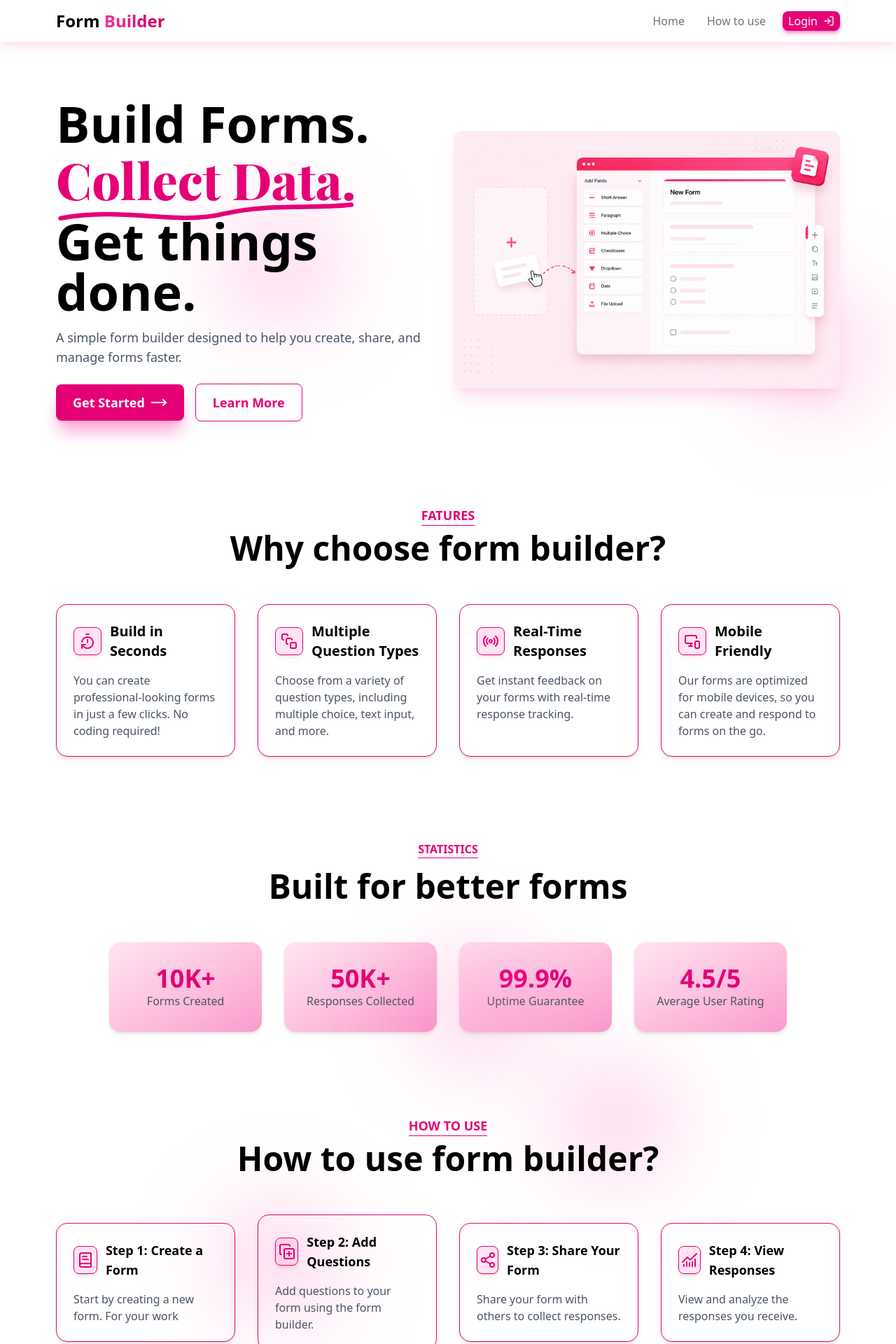
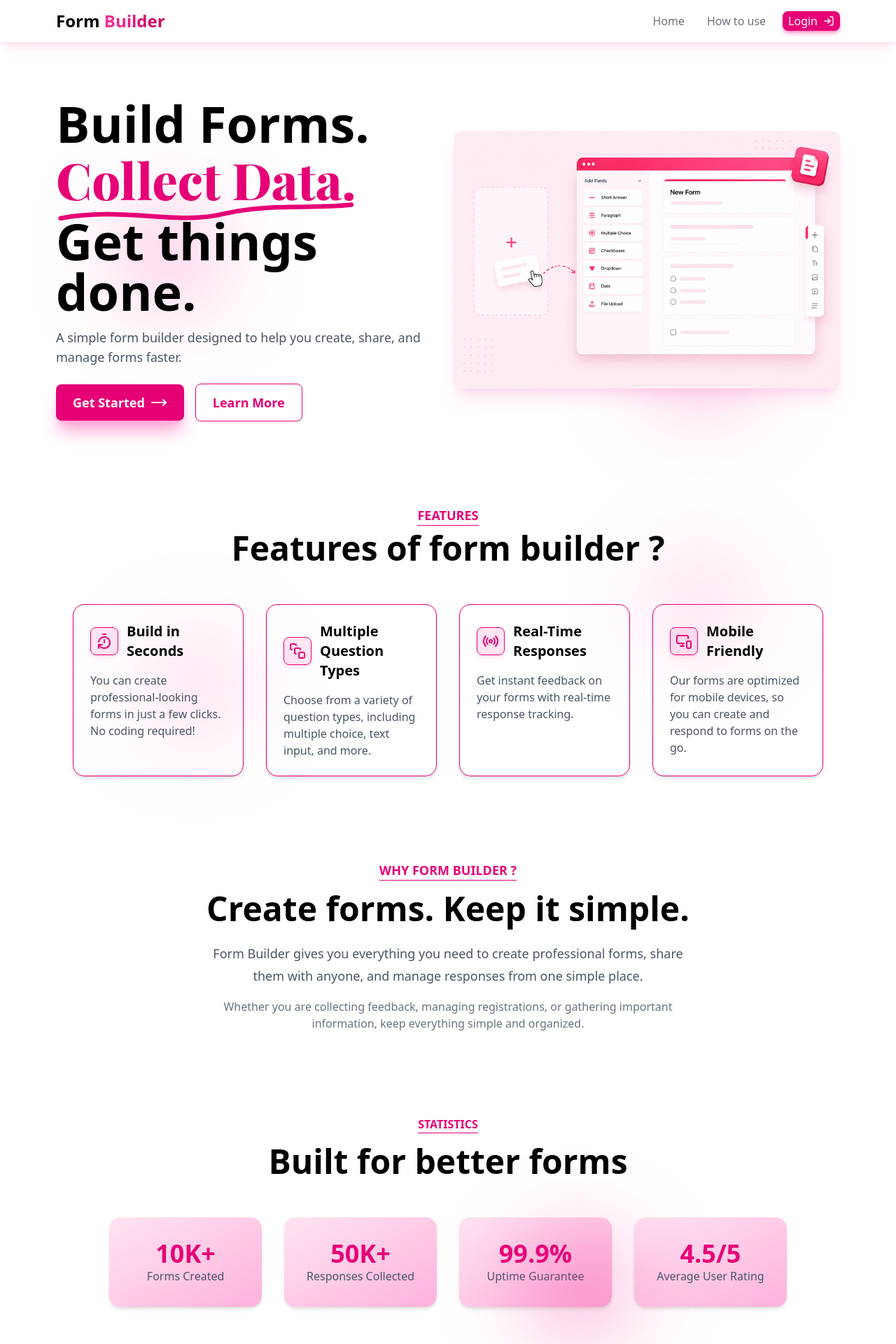
Before and after one commit to Shuhel15/Form-Builder, a Next.js app: page / in a window 1280 px wide. Shown: the top 1920 px of the page at 70% size. Built offline with nearby package versions, Linux system fonts and the light colour scheme; no server answers; a web font is replaced by a local one.

Commit message:
New section added in home page

```diff
--- a/src/app/dashboard/forms/[formId]/responses/[submissionId]/page.tsx
+++ b/src/app/dashboard/forms/[formId]/responses/[submissionId]/page.tsx
@@ -69,7 +69,7 @@ export default async function IndividualResponsePage({
         </p>
       </div>
 
-      {/* Questions & Answers */}
+      {/* Ques and ans */}
       <div className="space-y-5">
         {form.questions.map((question, index) => {
           const answer = answers[question.id];
--- a/src/app/dashboard/page.tsx
+++ b/src/app/dashboard/page.tsx
@@ -97,7 +97,7 @@ export default async function Dashboard() {
           <h2 className="mt-2 text-3xl font-bold">{totalResponses}</h2>
 
           <Link
-            href="/forms"
+            href="/dashboard/forms?filter=responses"
             className="group mt-2 flex flex-row items-center justify-between gap-1 rounded-2xl border border-pink-400 bg-pink-300/30 px-2 py-0.5 text-xs text-pink-600 md:text-sm"
           >
             View Responses
@@ -114,7 +114,7 @@ export default async function Dashboard() {
           <h2 className="mt-2 text-3xl font-bold">{publishedForms}</h2>
 
           <Link
-            href="/forms"
+            href="/dashboard/forms?filter=published"
             className="group mt-2 flex flex-row items-center justify-between gap-1 rounded-2xl border border-pink-400 bg-pink-300/30 px-2 py-0.5 text-xs text-pink-600 md:text-sm"
           >
             View Published
--- a/src/app/globals.css
+++ b/src/app/globals.css
@@ -1 +1,5 @@
 @import "tailwindcss";
+
+html {
+  scroll-behavior: smooth;
+}
--- a/src/app/layout.tsx
+++ b/src/app/layout.tsx
@@ -1,7 +1,7 @@
 import type { Metadata } from "next";
 import "./globals.css";
-import Navbar from "@/components/Navbar";
-import Footer from "@/components/Footer";
+import Navbar from "@/components/ui/Navbar";
+import Footer from "@/components/ui/Footer";
 
 
 
--- a/src/app/page.tsx
+++ b/src/app/page.tsx
@@ -1,19 +1,21 @@
 import CTA from "@/components/Home/CTA";
 import Features from "@/components/Home/Features";
-import Home from "@/components/Home/Home";
+import Hero from "@/components/Home/Hero";
 import HowToUse from "@/components/Home/HowToUse";
 import Statistics from "@/components/Home/Statistics";
+import WhyFormBuilder from "@/components/Home/WhyFormBuilder";
 
 function page() {
   return (
-    <>
-      <Home />
+<main >
+      <Hero/>
       <Features />
+      <WhyFormBuilder/>
       <Statistics />
       <HowToUse/>
       <CTA/>
 
-    </>
+</main>
   );
 }
 
--- a/src/components/Home/Features.tsx
+++ b/src/components/Home/Features.tsx
@@ -35,16 +35,17 @@ export default function Features() {
   return (
     <section
       id="features"
-      className="relative mt-30 flex w-full flex-col items-center justify-center gap-4"
+      className="relative mt-30 flex w-full flex-col items-center justify-center gap-4 px-4 md:px-6"
     >
-      <div className="pointer-events-none absolute left-60  top-250 h-40 w-40 rounded-full bg-pink-400/30 blur-3xl" />
-      <div className="pointer-events-none absolute right-0 top-200 h-40 w-40 rounded-full bg-pink-400/30 blur-3xl md:right-60" />{" "}
+      <div className="pointer-events-none absolute left-50 md:top-1/2 h-32 w-32 -translate-x-1/2 rounded-full bg-pink-400/30 blur-3xl" />
+
+      <div className="pointer-events-none absolute md:right-50 md:top-1/5 h-32 w-32 translate-x-1/2 rounded-full bg-pink-400/30 blur-3xl" />
       <div className="flex relative z-10 flex-col items-center justify-center gap-2">
         <p className="text-lg text-pink-600 font-semibold border-b border-pink-600">
-          FATURES
+          FEATURES
         </p>
         <h1 className="text-5xl text-black font-extrabold text-center">
-          Why choose form builder?
+         Features of form builder ?
         </h1>
       </div>
       <div className="mt-10 grid w-full grid-cols-1 gap-8 md:grid-cols-2 lg:grid-cols-4">
--- a/src/components/Home/Home.tsx
+++ b/src/components/Home/Hero.tsx
@@ -9,15 +9,14 @@ const playfair = Playfair_Display({
   style: ["italic"],
 });
 
-export default async function Home() {
+export default async function Hero() {
   const session = await auth();
 
   return (
     <div className="relative mt-20 grid grid-cols-1 items-center gap-4 md:grid-cols-2">
-      <div className="pointer-events-none absolute left-60  top-40 h-40 w-40 rounded-full bg-pink-400/30 blur-3xl" />
-
+<div className="pointer-events-none absolute left-30 top-20 h-32 w-32 -translate-x-1/2 rounded-full bg-pink-400/50 blur-3xl md:left-40 md:top-40" />
       <div className="relative z-10">
-        <h1 className=" text-4xl md:text-7xl font-extrabold">
+        <h1 className=" text-5xl md:text-7xl font-extrabold">
           Build Forms.
           <br />
           <span
@@ -56,17 +55,17 @@ export default async function Home() {
             <MoveRight className="group-hover:transition-transform group-hover:translate-x-1 " />
           </Link>
 
-          <button
+          <Link
+          href={"#why"}
             className="mt-6 ml-4 rounded-lg border border-pink-600 px-6 py-3 text-lg font-semibold text-pink-600 transition-all duration-300 hover:bg-pink-50
           hover:shadow-xl hover:shadow-pink-300 active:scale-95 hover:scale-105"
           >
             Learn More
-          </button>
+          </Link>
         </div>
       </div>
 
-      <div className="pointer-events-none absolute -right-10  top-70 h-40 w-40 rounded-full bg-pink-400/30 blur-3xl" />
-      <div className="relative z-10 mt-30 md:mt-0 flex items-center justify-center">
+<div className="pointer-events-none absolute md:right-50 right-30 top-2/3 h-32 w-32 translate-x-1/2 rounded-full bg-pink-400/50 blur-3xl" />      <div className="relative z-10 mt-30 md:mt-0 flex items-center justify-center">
         <Image
           src="/hero1.png"
           alt="hero"
--- a/src/components/Home/HowToUse.tsx
+++ b/src/components/Home/HowToUse.tsx
@@ -1,30 +1,34 @@
-import { BookText, ChartNoAxesCombined, CopyPlus, Share2 } from "lucide-react"
+import { BookText, ChartNoAxesCombined, CopyPlus, Share2 } from "lucide-react";
 
 export default function HowToUse() {
-  const steps=[
+  const steps = [
     {
-      icon:<BookText />,
-      title:"Step 1: Create a Form",
-      description:"Start by creating a new form. For your work"
+      icon: <BookText />,
+      title: "Step 1: Create a Form",
+      description: "Start by creating a new form. For your work",
     },
     {
-      icon:<CopyPlus />,
-      title:"Step 2: Add Questions",
-      description:"Add questions to your form using the form builder."
+      icon: <CopyPlus />,
+      title: "Step 2: Add Questions",
+      description: "Add questions to your form using the form builder.",
     },
     {
-      icon:<Share2 />,
-      title:"Step 3: Share Your Form",
-      description:"Share your form with others to collect responses."
+      icon: <Share2 />,
+      title: "Step 3: Share Your Form",
+      description: "Share your form with others to collect responses.",
     },
     {
-      icon:<ChartNoAxesCombined />,
-      title:"Step 4: View Responses",
-      description:"View and analyze the responses you receive."
-    }
-  ]
+      icon: <ChartNoAxesCombined />,
+      title: "Step 4: View Responses",
+      description: "View and analyze the responses you receive.",
+    },
+  ];
   return (
-    <section id="how-to-use" className="mt-30 flex flex-col items-center justify-center gap-4">
+    <section
+      id="how-to-use"
+      className=" relative mt-30 flex flex-col items-center justify-center gap-4 px-4 md:px-6"
+    >
+      <div className="pointer-events-none absolute md:right-2/3 top-2/3 h-32 w-32 -translate-x-1/2 rounded-full bg-pink-400/40  blur-3xl" />
       <div className="flex relative z-10 flex-col items-center justify-center gap-2">
         <p className="text-lg text-pink-600 font-semibold border-b border-pink-600">
           HOW TO USE
@@ -33,10 +37,15 @@ export default function HowToUse() {
           How to use form builder?
         </h1>
       </div>
-    <div id="how-to-use" className=" grid grid-cols-1 md:grid-cols-4 items-center justify-center gap-8 mt-10">
-      {steps.map((step,index)=>(
-        <div key={index} className="flex relative z-10 flex-col gap-4 p-6 border border-pink-600 rounded-2xl shadow-md hover:shadow-lg
-            hover:scale-105 transform transition-transform duration-300 hover:shadow-pink-600/30">
+      <div
+        id="how-to-use"
+        className="mt-10 grid w-full grid-cols-1 items-stretch gap-8 md:grid-cols-4"
+      >
+        {steps.map((step, index) => (
+          <div
+            key={index}
+            className="flex h-full min-h-48 flex-col gap-4 rounded-2xl border border-pink-600 p-6 shadow-md transition-transform duration-300 hover:scale-105 hover:shadow-lg hover:shadow-pink-600/30"
+          >
             <div className="flex items-center gap-3">
               <div className="flex flex-col items-center justify-center w-10 h-10  border rounded-lg bg-pink-300/30 border-pink-600 text-pink-600 shadow-md hover:shadow-lg transition-shadow duration-300">
                 {step.icon}
@@ -48,5 +57,5 @@ export default function HowToUse() {
         ))}
       </div>
     </section>
-  )
+  );
 }
--- a/src/components/Home/Statistics.tsx
+++ b/src/components/Home/Statistics.tsx
@@ -1,41 +1,49 @@
 export default function Statistics() {
   const statistics = [
     {
-      title:"10K+",
-      description:"Forms Created",
+      title: "10K+",
+      description: "Forms Created",
     },
     {
-      title:"50K+",
-      description:"Responses Collected",
+      title: "50K+",
+      description: "Responses Collected",
     },
     {
-      title:"99.9%",
-      description:"Uptime Guarantee",
+      title: "99.9%",
+      description: "Uptime Guarantee",
     },
     {
-      title:"4.5/5",
-      description:"Average User Rating",
-    }
-  ]
+      title: "4.5/5",
+      description: "Average User Rating",
+    },
+  ];
   return (
     <section
       id="statistics"
-      className="mt-30 flex flex-col items-center justify-center gap-4">
-        <div className="pointer-events-none absolute left-150  top-340 h-40 w-40 rounded-full bg-pink-400/30 blur-3xl" />
-
-
+      className="relative mt-30 flex flex-col items-center justify-center gap-4 px-4 md:px-6"
+    >
+      <div className="pointer-events-none absolute left-2/3 top-2/3 h-32 w-32 -translate-x-1/2 rounded-full bg-pink-500/50  blur-3xl" />
       <div className=" relative z-10 flex flex-col items-center justify-center gap-4">
-          <p className="text-pink-600 border-b border-pink-600 font-semibold">STATISTICS</p>
-          <h1 className=" text-center text-5xl text-black font-extrabold">Built for better forms</h1>
+        <p className="text-pink-600 border-b border-pink-600 font-semibold">
+          STATISTICS
+        </p>
+        <h1 className=" text-center text-5xl text-black font-extrabold">
+          Built for better forms
+        </h1>
       </div>
       <div className="grid grid-cols-2 md:grid-cols-4 gap-8 mt-10">
-          {statistics.map((statistic, index)=>(
-            <div key={index} className="flex flex-col items-center p-8 bg-linear-to-br from-pink-300/30 to-pink-500/50 rounded-2xl hover:scale-105 transform transition-transform duration-300 shadow-md hover:shadow-lg hover:shadow-pink-600/30">
-              <h2 className="text-4xl text-pink-600 font-extrabold">{statistic.title}</h2>
+        {statistics.map((statistic, index) => (
+          <div
+            key={index}
+            className="flex flex-col items-center p-8 bg-linear-to-br from-pink-300/30 to-pink-400/50 rounded-2xl hover:scale-105 transform transition-transform duration-300 shadow-md hover:shadow-lg hover:shadow-pink-600/30"
+          >
+            <h2 className="text-4xl text-pink-600 font-extrabold">
+              {statistic.title}
+            </h2>
             <p className="text-gray-600">{statistic.description}</p>
           </div>
         ))}
       </div>
     </section>
-  )
+  );
 }
--- /dev/null
+++ b/src/components/Home/WhyFormBuilder.tsx
@@ -0,0 +1,28 @@
+export default function WhyFormBuilder() {
+  return (
+    <section id="why"
+    className="relative mt-30 px-4 md:px-6">
+      <div className="mx-auto flex max-w-4xl flex-col items-center text-center">
+        <p className="border-b border-pink-600 text-lg font-semibold text-pink-600">
+          WHY FORM BUILDER ?
+        </p>
+
+<h2 className="mt-4 w-full text-center text-5xl font-extrabold text-black">
+    Create forms. Keep it simple.
+</h2>
+
+        <p className="mt-6 max-w-2xl text-lg leading-8 text-gray-600">
+          Form Builder gives you everything you need to create professional
+          forms, share them with anyone, and manage responses from one simple
+          place.
+        </p>
+
+        <p className="mt-4 max-w-2xl text-gray-500">
+          Whether you are collecting feedback, managing registrations, or
+          gathering important information, keep everything simple and
+          organized.
+        </p>
+      </div>
+    </section>
+  );
+}
--- a/src/components/Footer.tsx
+++ b/src/components/ui/Footer.tsx
@@ -1,5 +1,5 @@
 import Link from "next/link";
-import { auth } from "../lib/auth";
+import { auth } from "@/lib/auth";
 import { Heart } from "lucide-react";
 
 export default async function Footer() {
@@ -7,6 +7,7 @@ export default async function Footer() {
 
   return (
     <footer className="mt-20 w-full border-t border-pink-300 py-8">
+
       <div className="mx-auto flex w-full max-w-6xl flex-col items-center gap-6 px-4">
 
         {/* Top Row - Logo & Navigation */}
@@ -19,6 +20,7 @@ export default async function Footer() {
 
           {/* Navigation */}
           <nav>
+
             <ul className="group flex flex-col items-center gap-4 text-sm text-gray-600 md:flex-row">
               <li>
                 <Link
--- a/src/components/Navbar.tsx
+++ b/src/components/ui/Navbar.tsx
@@ -1,7 +1,7 @@
 import Link from "next/link";
-import { auth } from "../lib/auth";
+import { auth } from "@/lib/auth";
 import { LogIn, LogOut } from "lucide-react";
-import MobileMenu from "../components/Home/MobileMenu";
+import MobileMenu from "@/components/Home/MobileMenu";
 
 export default async function Navbar() {
   const session = await auth();
@@ -47,7 +47,7 @@ export default async function Navbar() {
             <form
               action={async () => {
                 "use server";
-                const { signOut } = await import("../lib/auth");
+                const { signOut } = await import("@/lib/auth");
                 await signOut();
               }}
             >
```
Lines whose indentation alone changed are shown as unchanged.
